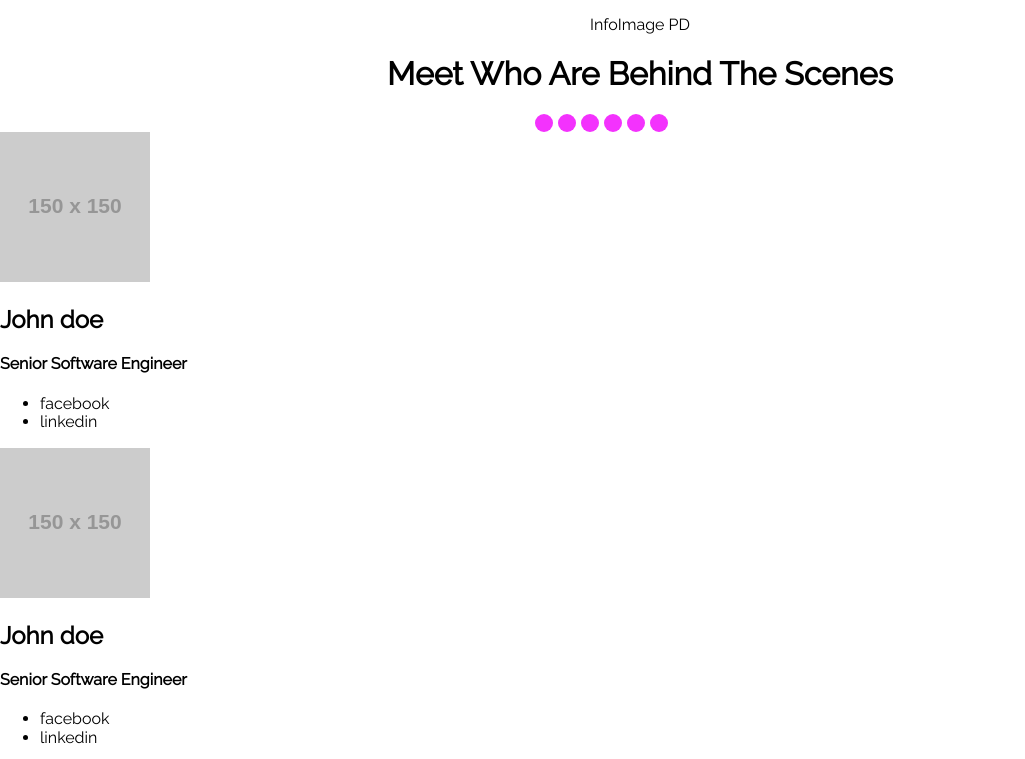
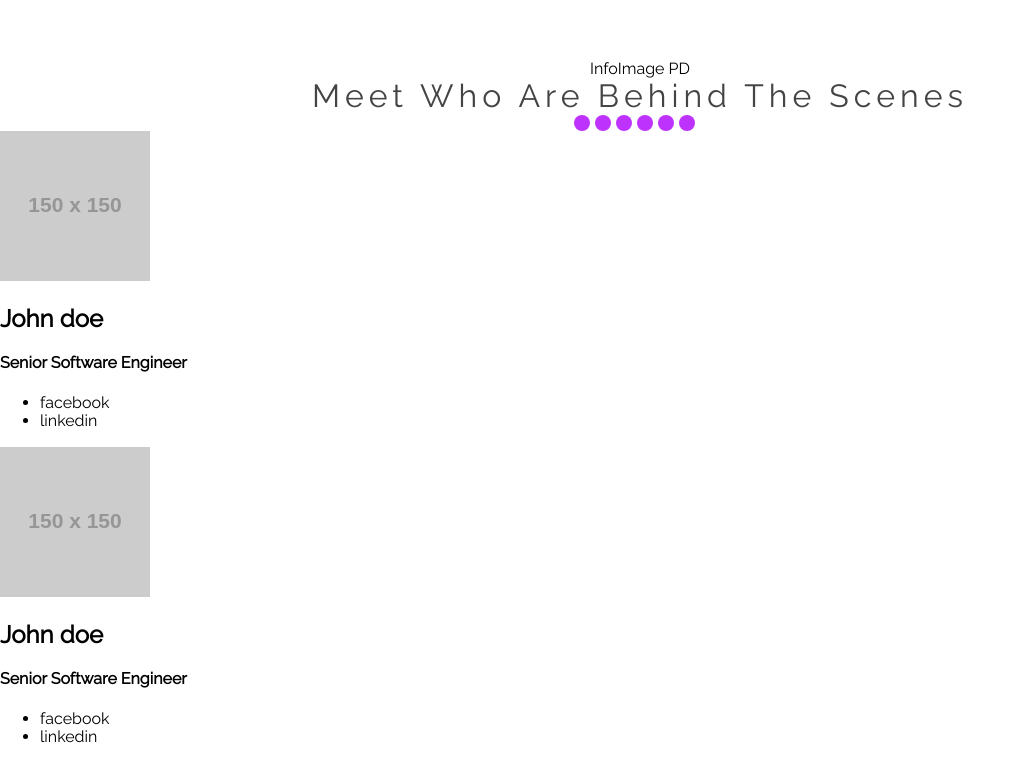
Before and after one commit to afikur/awesome-team, a website: page index.html in a window 1280 px wide. Shown: the top 759 px of the page, without its empty margins (0-1025 px from the left). Drawn offline with nearby package versions, Linux system fonts and the light colour scheme; placeholder pictures from the web are drawn by us.

Commit message:
refactor: update header style css

```diff
--- a/css/style.css
+++ b/css/style.css
@@ -1,27 +1,55 @@
+/* --------------------------------------------
+- General
+-----------------------------------------------*/
 body {
     font-family: 'Raleway', sans-serif;
 }
 
+section {
+    clear: both;
+}
+
+/* --------------------------------------------
+- Header Style Begin
+-----------------------------------------------*/
+
 header {
+    margin-top: 60px;
     text-align: center;
 }
 
+header h1 {
+    margin: 0;
+    color: #444;
+    letter-spacing: 5px;
+    font-weight: 300;
+}
+
+header p {
+    margin: 0;
+}
+
 header ul {
-    width: 250px;
+    width: 133px;
     list-style: none;
     margin: 0 auto;
+    padding: 0;
+    height: 16px;
 }
 
 header ul li {
-    width: 18px;
-    height: 18px;
-    background: #f332fd;
+    width: 16px;
+    height: 16px;
+    background: #bd32fd;
     border-radius: 50%;
     float: left;
     margin-right: 5px;
 }
 
+header ul li:last-child {
+    margin-right: 0;
+}
 
-section {
-    clear: both;
-}
+/* --------------------------------------------
+- Header Style End
+-----------------------------------------------*/
```
